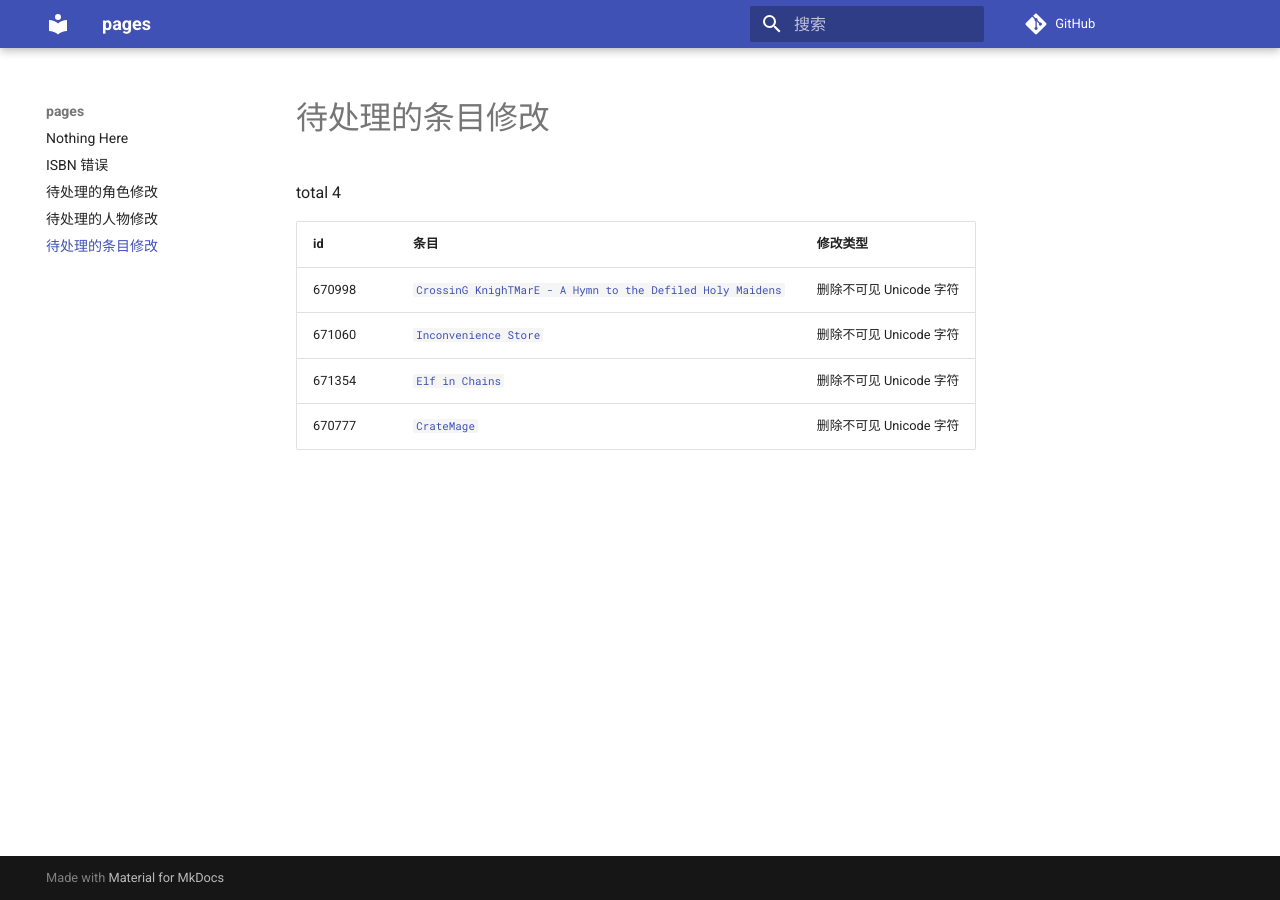
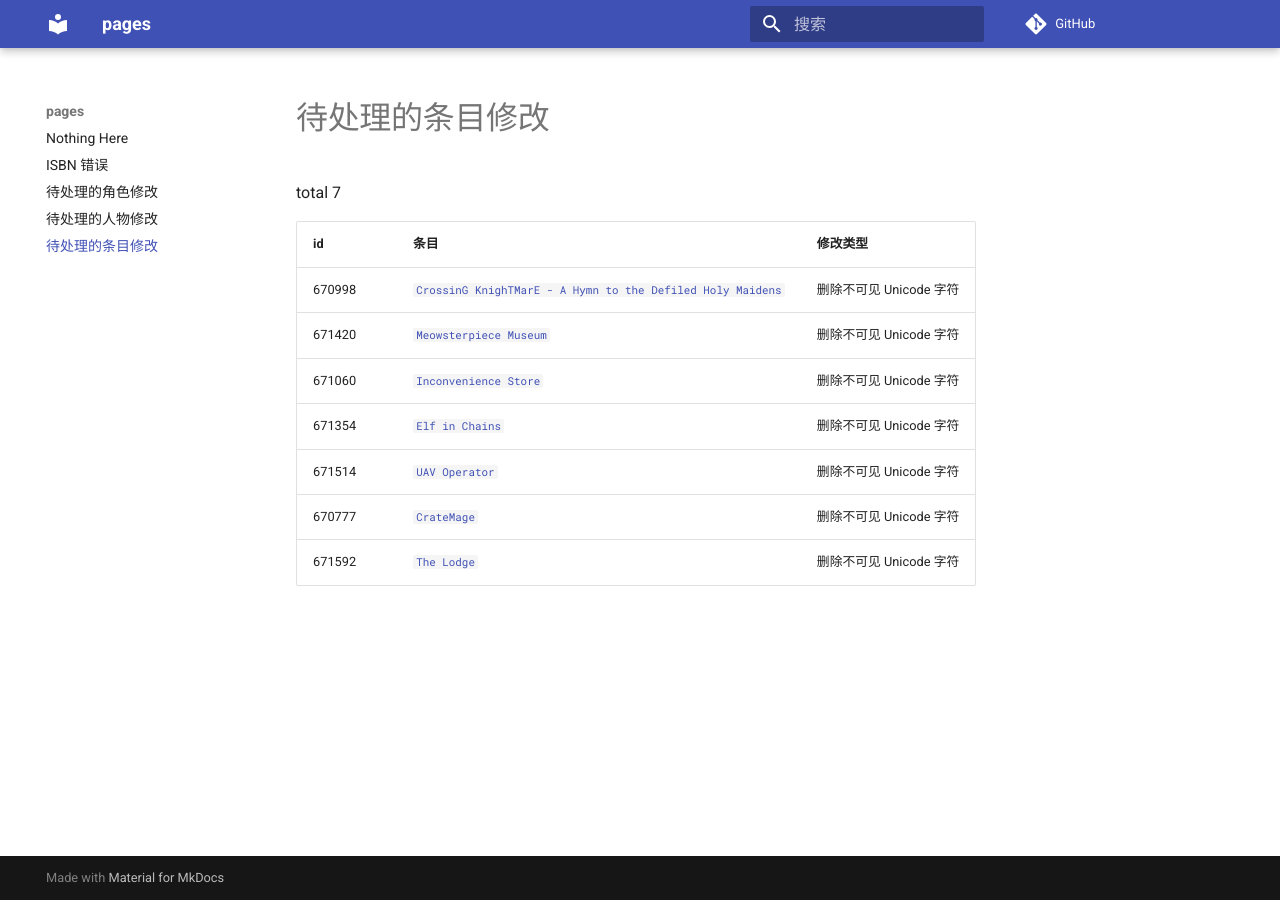
Before and after one commit to trim21/bangumi-pages, an MkDocs documentation site: the page built from docs/pending-subject-changes.md, in a window 1280 px wide. Built offline with MkDocs 1.6.1 and Material for MkDocs 9.7.7, drawn with Linux system fonts in a browser that asks for light colours; comment, search, counter and statistics services are not loaded.

Commit message:
update pending-changes.md

```diff
--- a/docs/pending-subject-changes.md
+++ b/docs/pending-subject-changes.md
@@ -1,10 +1,13 @@
 # 待处理的条目修改
 
-total 4
+total 7
 
 | id | 条目 | 修改类型 |
 | --- | --- | --- |
 | 670998 | [`CrossinG KnighTMarE - A Hymn to the Defiled Holy Maidens`](https://bgm.tv/subject/670998) | 删除不可见 Unicode 字符 |
+| 671420 | [`Meowsterpiece Museum`](https://bgm.tv/subject/671420) | 删除不可见 Unicode 字符 |
 | 671060 | [`Inconvenience Store`](https://bgm.tv/subject/671060) | 删除不可见 Unicode 字符 |
 | 671354 | [`Elf in Chains`](https://bgm.tv/subject/671354) | 删除不可见 Unicode 字符 |
+| 671514 | [`UAV Operator`](https://bgm.tv/subject/671514) | 删除不可见 Unicode 字符 |
 | 670777 | [`CrateMage`](https://bgm.tv/subject/670777) | 删除不可见 Unicode 字符 |
+| 671592 | [`The Lodge`](https://bgm.tv/subject/671592) | 删除不可见 Unicode 字符 |
```
